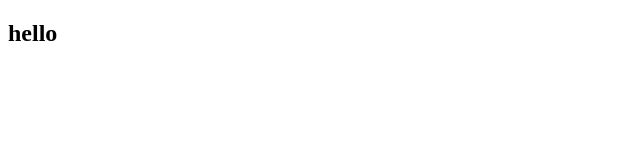
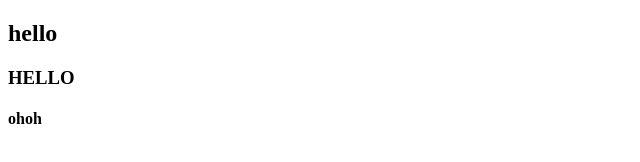
Before and after one commit to sujin92/Web-Project-03, a plain HTML site: page test.html in a window 1280 px wide. Shown: the whole page, without its empty margins (0-640 px from the left). Drawn offline with Linux system fonts and the light colour scheme.

Commit message:
second commit

```diff
--- a/test.html
+++ b/test.html
@@ -8,5 +8,7 @@
 </head>
 <body>
     <h2>hello</h2>
+    <h3>HELLO</h3>
+    <h4>ohoh</h4>
 </body>
 </html>
```
